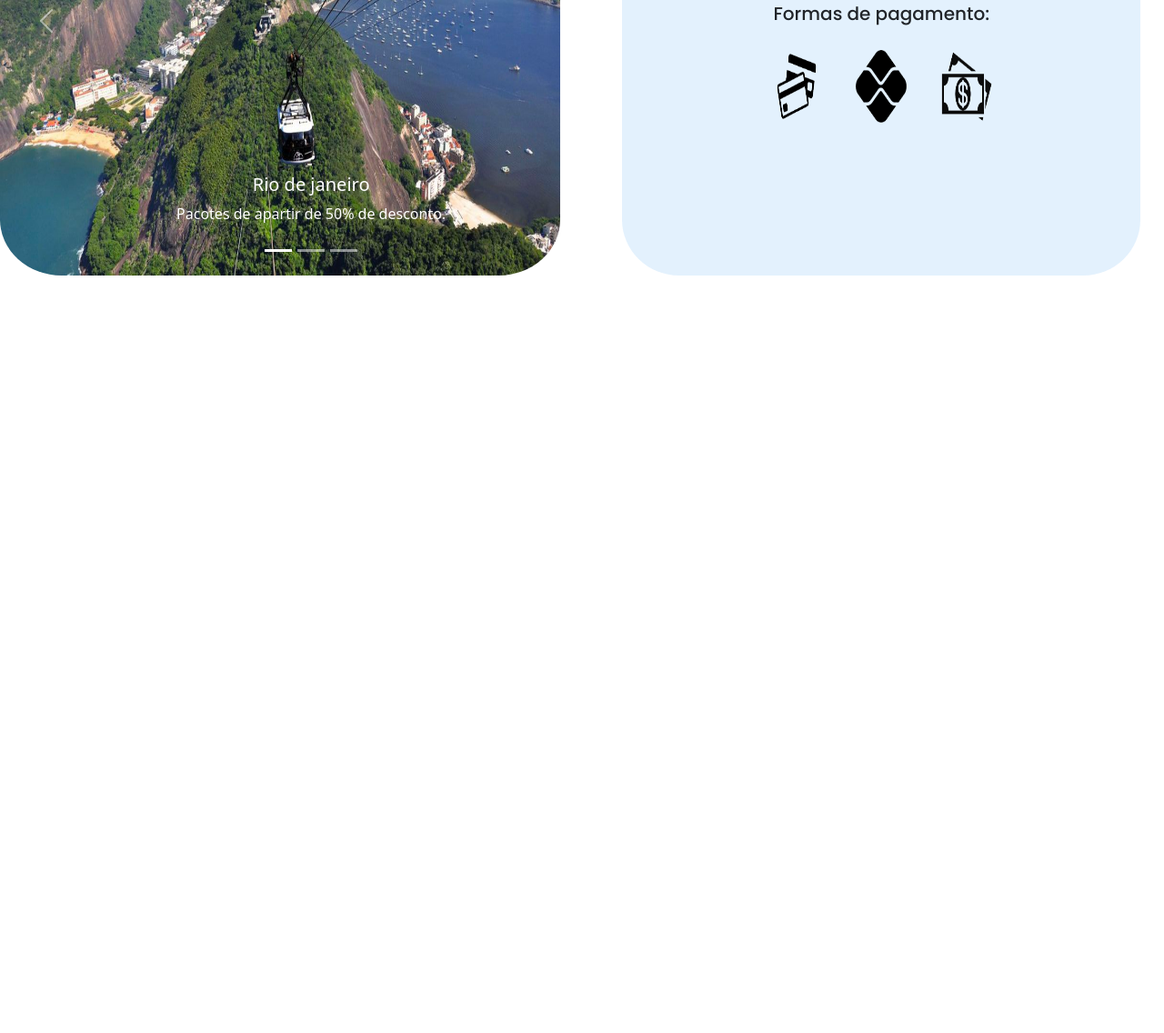
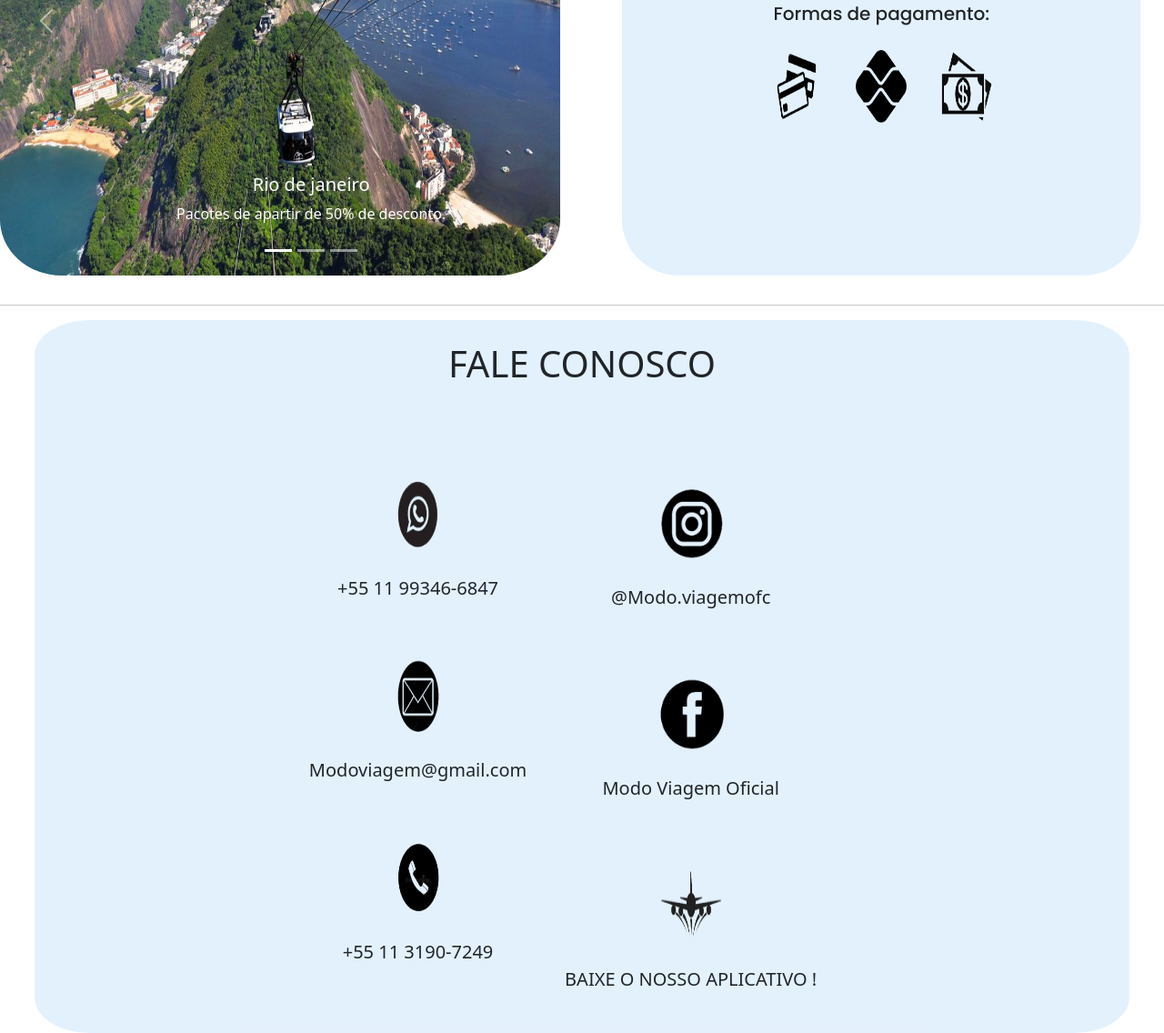
Before and after one commit to viitoriaro/Modo-Viagem-, a plain HTML site: page pacotes.html in a window 1280 px wide. Shown: the part 401-1537 px from the top of the page at 91% size. Before the commit the page ends 800 px from the top, so only its background shows below. Drawn offline with nearby package versions, Linux system fonts and the light colour scheme.

Commit message:
Comecei a fazer o Footer.

```diff
--- a/pacotes.html
+++ b/pacotes.html
@@ -1,15 +1,20 @@
 <!DOCTYPE html>
 <html lang="pt-br">
+
 <head>
   <meta charset="UTF-8">
   <meta http-equiv="X-UA-Compatible" content="IE=edge">
   <meta name="viewport" content="width=device-width, initial-scale=1.0">
   <title>Document</title>
   <link rel="stylesheet" href="style.css">
-    <link href="https://cdn.jsdelivr.net/npm/bootstrap@5.3.0-alpha3/dist/css/bootstrap.min.css" rel="stylesheet" integrity="sha384-KK94CHFLLe+nY2dmCWGMq91rCGa5gtU4mk92HdvYe+M/SXH301p5ILy+dN9+nJOZ" crossorigin="anonymous">
-    <script src="https://cdn.jsdelivr.net/npm/bootstrap@5.3.0-alpha3/dist/js/bootstrap.bundle.min.js" integrity="sha384-ENjdO4Dr2bkBIFxQpeoTz1HIcje39Wm4jDKdf19U8gI4ddQ3GYNS7NTKfAdVQSZe" crossorigin="anonymous"></script>
+  <link href="https://cdn.jsdelivr.net/npm/bootstrap@5.3.0-alpha3/dist/css/bootstrap.min.css" rel="stylesheet"
+    integrity="sha384-KK94CHFLLe+nY2dmCWGMq91rCGa5gtU4mk92HdvYe+M/SXH301p5ILy+dN9+nJOZ" crossorigin="anonymous">
+  <script src="https://cdn.jsdelivr.net/npm/bootstrap@5.3.0-alpha3/dist/js/bootstrap.bundle.min.js"
+    integrity="sha384-ENjdO4Dr2bkBIFxQpeoTz1HIcje39Wm4jDKdf19U8gI4ddQ3GYNS7NTKfAdVQSZe"
+    crossorigin="anonymous"></script>
 
 </head>
+
 <body>
   <main id="contender">
     <div id="pacotiss">
@@ -18,13 +23,16 @@
     <div id="vh">
       <div id="carouselExampleCaptions" class="carousel slide">
         <div class="carousel-indicators">
-              <button type="button" data-bs-target="#carouselExampleCaptions" data-bs-slide-to="0" class="active" aria-current="true" aria-label="Slide 1"></button>
-              <button type="button" data-bs-target="#carouselExampleCaptions" data-bs-slide-to="1" aria-label="Slide 2"></button>
-              <button type="button" data-bs-target="#carouselExampleCaptions" data-bs-slide-to="2" aria-label="Slide 3"></button>
+          <button type="button" data-bs-target="#carouselExampleCaptions" data-bs-slide-to="0" class="active"
+            aria-current="true" aria-label="Slide 1"></button>
+          <button type="button" data-bs-target="#carouselExampleCaptions" data-bs-slide-to="1"
+            aria-label="Slide 2"></button>
+          <button type="button" data-bs-target="#carouselExampleCaptions" data-bs-slide-to="2"
+            aria-label="Slide 3"></button>
         </div>
         <div class="carousel-inner">
           <div class="carousel-item active">
-                <img src= "bondinho_pao_de_acucar_200423.jpg"  class="carrosel" alt="rio">
+            <img src="bondinho_pao_de_acucar_200423.jpg" class="carrosel" alt="rio">
             <div class="carousel-caption d-none d-md-block">
               <h5>Rio de janeiro</h5>
               <p>Pacotes de apartir de 50% de desconto.</p>
@@ -45,11 +53,13 @@
             </div>
           </div>
         </div>
-            <button class="carousel-control-prev" type="button" data-bs-target="#carouselExampleCaptions" data-bs-slide="prev">
+        <button class="carousel-control-prev" type="button" data-bs-target="#carouselExampleCaptions"
+          data-bs-slide="prev">
           <span class="carousel-control-prev-icon" aria-hidden="true"></span>
           <span class="visually-hidden">Previous</span>
         </button>
-            <button class="carousel-control-next" type="button" data-bs-target="#carouselExampleCaptions" data-bs-slide="next">
+        <button class="carousel-control-next" type="button" data-bs-target="#carouselExampleCaptions"
+          data-bs-slide="next">
           <span class="carousel-control-next-icon" aria-hidden="true"></span>
           <span class="visually-hidden">Next</span>
         </button>
@@ -67,7 +77,7 @@
           <h5 class="texto">Formas de pagamento:</h5>
           <div id="imagens">
 
-            <img src="image 10.png" class="img"  >
+            <img src="image 10.png" class="img">
             <img src="image 11.png" class="img">
             <img src="image 12.png" class="img">
           </div>
@@ -75,9 +85,58 @@
       </div>
     </div>
   </main>
+  <hr>
+  <footer id="footer">
+
+    <div id="faleconosco">
+      <div id="fale">
+      <h1>FALE CONOSCO</h1>
+      </div>
+      <div id="tres">
+      <div class="um">
+
+        <div class="IMG">
+          <img  class="IMAGENS" src="whatsapp.png" alt="" >
+          <h5>+55 11 99346-6847</h5>
+       </div>
+
+      <div class="IMG">
+        <img class="IMAGENS" src="email.png" alt="">
+        <h5>Modoviagem@gmail.com</h5>
+      </div>
+
+      <div class="IMG">
+        <img  class= "IMAGENS" src="telefone1.png" alt="" >
+        <h5>+55 11 3190-7249</h5>
+      </div>
+
+    </div>
+
+      <div id="dois">
+
+        <div class="IMG">
+          <img class="IMAGENS" src="instagram.png" alt="" >
+          <h5>@Modo.viagemofc</h5>
+        </div>
+
+        <div class="IMG">
+          <img class = "IMAGENS" src="facebook.png" alt="">
+          <h5>Modo Viagem Oficial</h5>
+        </div>
+
+      <div class="IMG">
+        <img class= "IMAGENS" src="avião.png" alt="" >
+        <h5>  BAIXE O NOSSO APLICATIVO !</h5>
+      </div>
+
+
+
+    </div>
+  </footer>
 
 
 
 
 </body>
+
 </html>
--- a/style.css
+++ b/style.css
@@ -110,3 +110,72 @@
     width: 60%;
 
 }
+
+#footer{
+    width: 100%;
+    height: 98vh;
+    display: flex;
+    justify-content: center;
+
+
+}
+
+#faleconosco {
+    width: 94%;
+    height: 98vh;
+    background-color: rgba(45, 144, 237, 0.130);
+    border-radius: 5%;
+
+}
+
+#fale{
+    width:100% ;
+    height:15vh ;
+
+    justify-content: center;
+    display: flex;
+    margin-top: 2%;
+}
+
+
+#dois {
+    width:30% ;
+    height:80vh ;
+    display: flex;
+    flex-direction: column;
+    align-items: center;
+    justify-content: space-evenly;
+}
+
+
+ #tres{
+    width:100% ;
+    height:70vh ;
+
+    display: flex;
+    justify-content: center;
+
+ }
+
+ .IMG {
+    width: 100%;
+    height: 25vh;
+    display: flex;
+    flex-direction: column;
+    align-items: center;
+    justify-content: space-evenly;
+
+ }
+ .IMAGENS {
+    width:20% ;
+    height:10vh ;
+    display: flex;
+    align-items: center;
+
+ }
+
+ #avião {
+    width:40% ;
+    height:15vh ;
+
+ }
```
Also changed, not shown: avião.png (added), email.png (added), facebook.png (added), image 13.png (added), instagram.png (added), phone.png (added), telefone1.png (added), whatsapp.png (added). Lines whose indentation alone changed are shown as unchanged.
